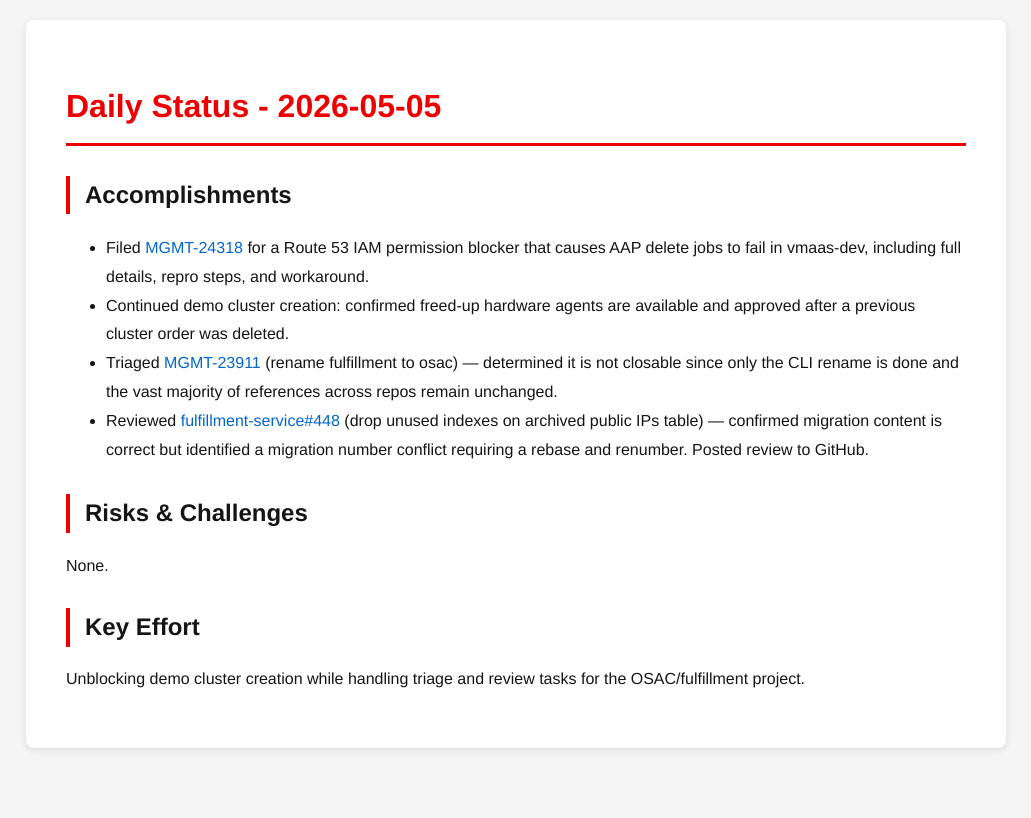
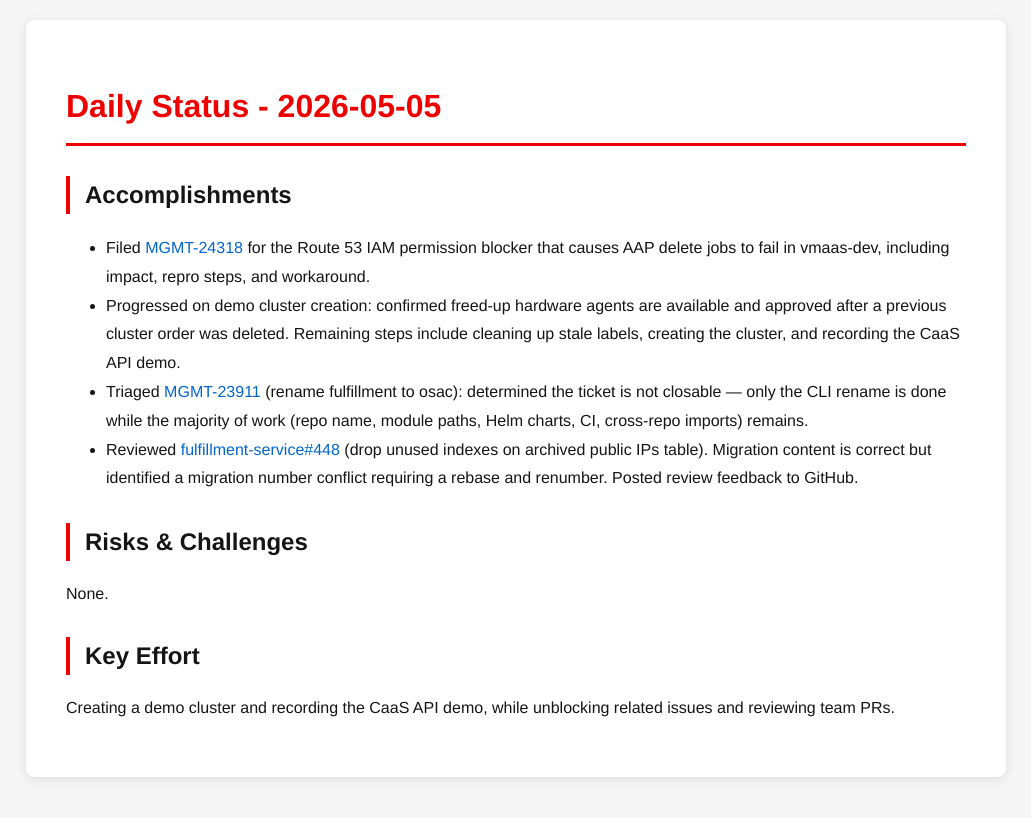
Before and after one commit to tzvatot/daily-status, a Jekyll site: the page built from 2026-05-05.md, in a window 1280 px wide. Shown: the top 818 px of the page, without its empty margins (124-1155 px from the left). Built offline with Jekyll 4.4.1, drawn with Linux system fonts in a browser that asks for light colours.

Commit message:
Daily status update - 2026-05-05

```diff
--- a/2026-05-05.md
+++ b/2026-05-05.md
@@ -7,13 +7,13 @@ date: 2026-05-05
 # Daily Status - 2026-05-05
 
 ## Accomplishments
-- Filed [MGMT-24318](https://issues.redhat.com/browse/MGMT-24318) for a Route 53 IAM permission blocker that causes AAP delete jobs to fail in vmaas-dev, including full details, repro steps, and workaround.
-- Continued demo cluster creation: confirmed freed-up hardware agents are available and approved after a previous cluster order was deleted.
-- Triaged [MGMT-23911](https://issues.redhat.com/browse/MGMT-23911) (rename fulfillment to osac) — determined it is not closable since only the CLI rename is done and the vast majority of references across repos remain unchanged.
-- Reviewed [fulfillment-service#448](https://github.com/osac-project/fulfillment-service/pull/448) (drop unused indexes on archived public IPs table) — confirmed migration content is correct but identified a migration number conflict requiring a rebase and renumber. Posted review to GitHub.
+- Filed [MGMT-24318](https://issues.redhat.com/browse/MGMT-24318) for the Route 53 IAM permission blocker that causes AAP delete jobs to fail in vmaas-dev, including impact, repro steps, and workaround.
+- Progressed on demo cluster creation: confirmed freed-up hardware agents are available and approved after a previous cluster order was deleted. Remaining steps include cleaning up stale labels, creating the cluster, and recording the CaaS API demo.
+- Triaged [MGMT-23911](https://issues.redhat.com/browse/MGMT-23911) (rename fulfillment to osac): determined the ticket is not closable — only the CLI rename is done while the majority of work (repo name, module paths, Helm charts, CI, cross-repo imports) remains.
+- Reviewed [fulfillment-service#448](https://github.com/osac-project/fulfillment-service/pull/448) (drop unused indexes on archived public IPs table). Migration content is correct but identified a migration number conflict requiring a rebase and renumber. Posted review feedback to GitHub.
 
 ## Risks & Challenges
 None.
 
 ## Key Effort
-Unblocking demo cluster creation while handling triage and review tasks for the OSAC/fulfillment project.
+Creating a demo cluster and recording the CaaS API demo, while unblocking related issues and reviewing team PRs.
```
